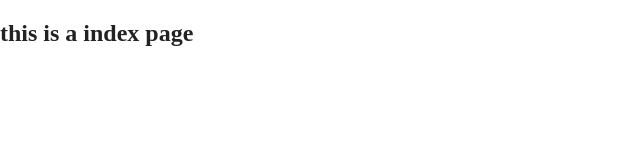
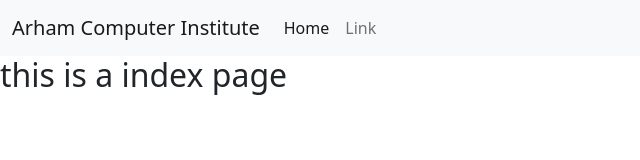
Before and after one commit to viralsir/html_git_demo, a website built with Parcel: page index.html in a window 1280 px wide. Shown: the whole page, without its empty margins (0-640 px from the left). Built offline with nearby package versions, Linux system fonts and the light colour scheme.

Commit message:
navbar and bootstrap is added.

```diff
--- a/index.html
+++ b/index.html
@@ -20,11 +20,39 @@
   <link rel="stylesheet" href="css/main.css">
 
   <meta name="theme-color" content="#fafafa">
+  <!-- Bootstrap CSS -->
+    <link href="https://cdn.jsdelivr.net/npm/bootstrap@5.1.3/dist/css/bootstrap.min.css" rel="stylesheet" integrity="sha384-1BmE4kWBq78iYhFldvKuhfTAU6auU8tT94WrHftjDbrCEXSU1oBoqyl2QvZ6jIW3" crossorigin="anonymous">
+
 </head>
 
 <body>
+<nav class="navbar navbar-expand-lg navbar-light bg-light">
+  <div class="container-fluid">
+    <a class="navbar-brand" href="#">Arham Computer Institute</a>
+    <button class="navbar-toggler" type="button" data-bs-toggle="collapse" data-bs-target="#navbarSupportedContent" aria-controls="navbarSupportedContent" aria-expanded="false" aria-label="Toggle navigation">
+      <span class="navbar-toggler-icon"></span>
+    </button>
+    <div class="collapse navbar-collapse" id="navbarSupportedContent">
+      <ul class="navbar-nav me-auto mb-2 mb-lg-0">
+        <li class="nav-item">
+          <a class="nav-link active" aria-current="page" href="#">Home</a>
+        </li>
+        <li class="nav-item">
+          <a class="nav-link" href="#">Link</a>
+        </li>
+
+
+      </ul>
+
+    </div>
+  </div>
+</nav>
 
   <h2>this is a index page</h2>
+
+ <!-- Option 1: Bootstrap Bundle with Popper -->
+    <script src="https://cdn.jsdelivr.net/npm/bootstrap@5.1.3/dist/js/bootstrap.bundle.min.js" integrity="sha384-ka7Sk0Gln4gmtz2MlQnikT1wXgYsOg+OMhuP+IlRH9sENBO0LRn5q+8nbTov4+1p" crossorigin="anonymous"></script>
+
 </body>
 
 </html>
```
